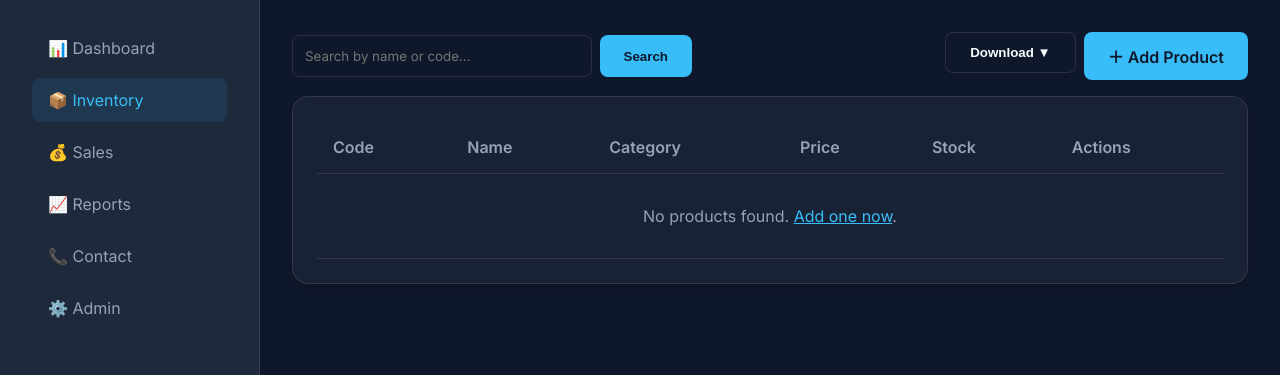
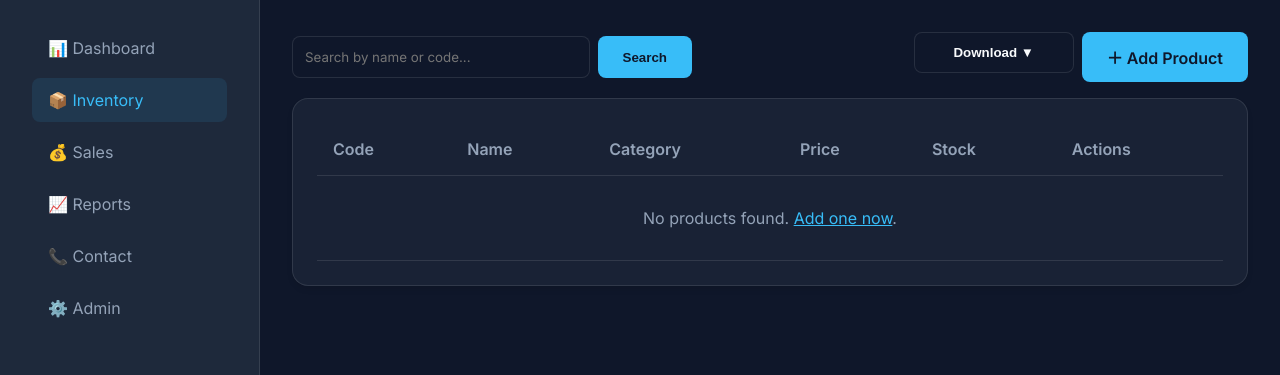
Before and after one commit to badalaryal11/aryal-erp, a Django app: page /inventory/products/ in a window 1280 px wide. Shown: the part 67-442 px from the top of the page. Run offline with Django 4.2, Linux system fonts and the light colour scheme; data comes from the database, SQL or seed files in the repository; data that the repository does not hold is empty.

Commit message:
Standardize button sizes and styling

```diff
--- a/core/static/core/css/style.css
+++ b/core/static/core/css/style.css
@@ -104,12 +104,19 @@ body {
 .btn {
     padding: 0.75rem 1.5rem;
     border-radius: 0.5rem;
-    border: none;
+    border: 1px solid transparent;
+    /* Ensure consistent size with outline buttons */
     cursor: pointer;
     font-weight: 600;
     transition: all 0.3s ease;
     text-decoration: none;
-    display: inline-block;
+    display: inline-flex;
+    align-items: center;
+    justify-content: center;
+}
+
+.btn-action {
+    min-width: 160px;
 }
 
 .btn-primary {
--- a/inventory/templates/inventory/product_list.html
+++ b/inventory/templates/inventory/product_list.html
@@ -13,14 +13,14 @@
     </form>
     <div style="display: flex; gap: 0.5rem;">
         <div class="dropdown">
-            <button class="btn btn-outline">Download ▼</button>
+            <button class="btn btn-outline btn-action">Download ▼</button>
             <div class="dropdown-content">
                 <a href="{% url 'export_products' %}?format=pdf">PDF</a>
                 <a href="{% url 'export_products' %}?format=excel">Excel</a>
                 <a href="{% url 'export_products' %}?format=csv">CSV</a>
             </div>
         </div>
-        <a href="{% url 'product_create' %}" class="btn btn-primary">＋ Add Product</a>
+        <a href="{% url 'product_create' %}" class="btn btn-primary btn-action">＋ Add Product</a>
     </div>
 </div>
 
```
